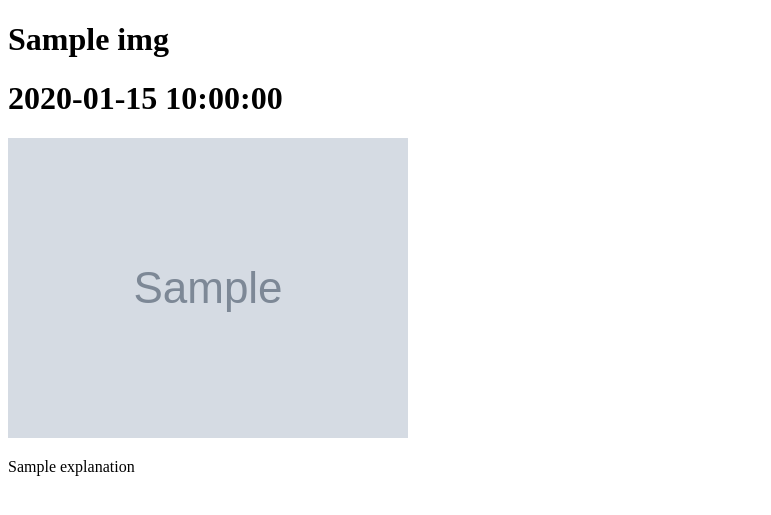
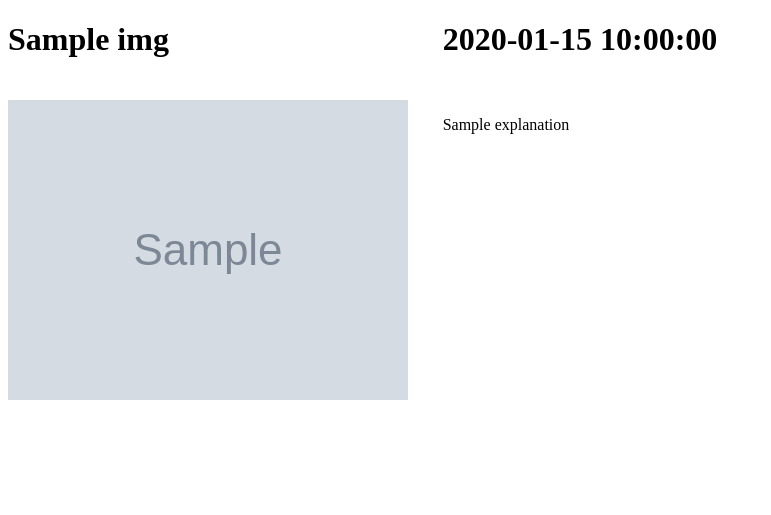
Before and after one commit to olgapf02/PF-Olga_Perez, a Flask app: template templates/index.html in a window 1280 px wide. Shown: the part 96-611 px from the top of the page, without its empty margins (0-771 px from the left). Run offline with Flask 3, Linux system fonts and the light colour scheme; the template is opened without the code that fills it: most values are stand-ins (such as "Sample title", 1, 10 or a date in 2020); grey boxes marked "Sample" are stand-in pictures; some libraries are stand-ins or nearby versions.

Commit message:
id correcto

```diff
--- a/templates/index.html
+++ b/templates/index.html
@@ -15,7 +15,7 @@
     <body>
         <!-- es para que se muestre por pantalla en formato json -->
         <!-- <p>{{img}}</p> -->
-        <div class="menu">
+        <div class="container">
             <div>
                 <h1>{{img['title']}}</h1>
             </div>
```
